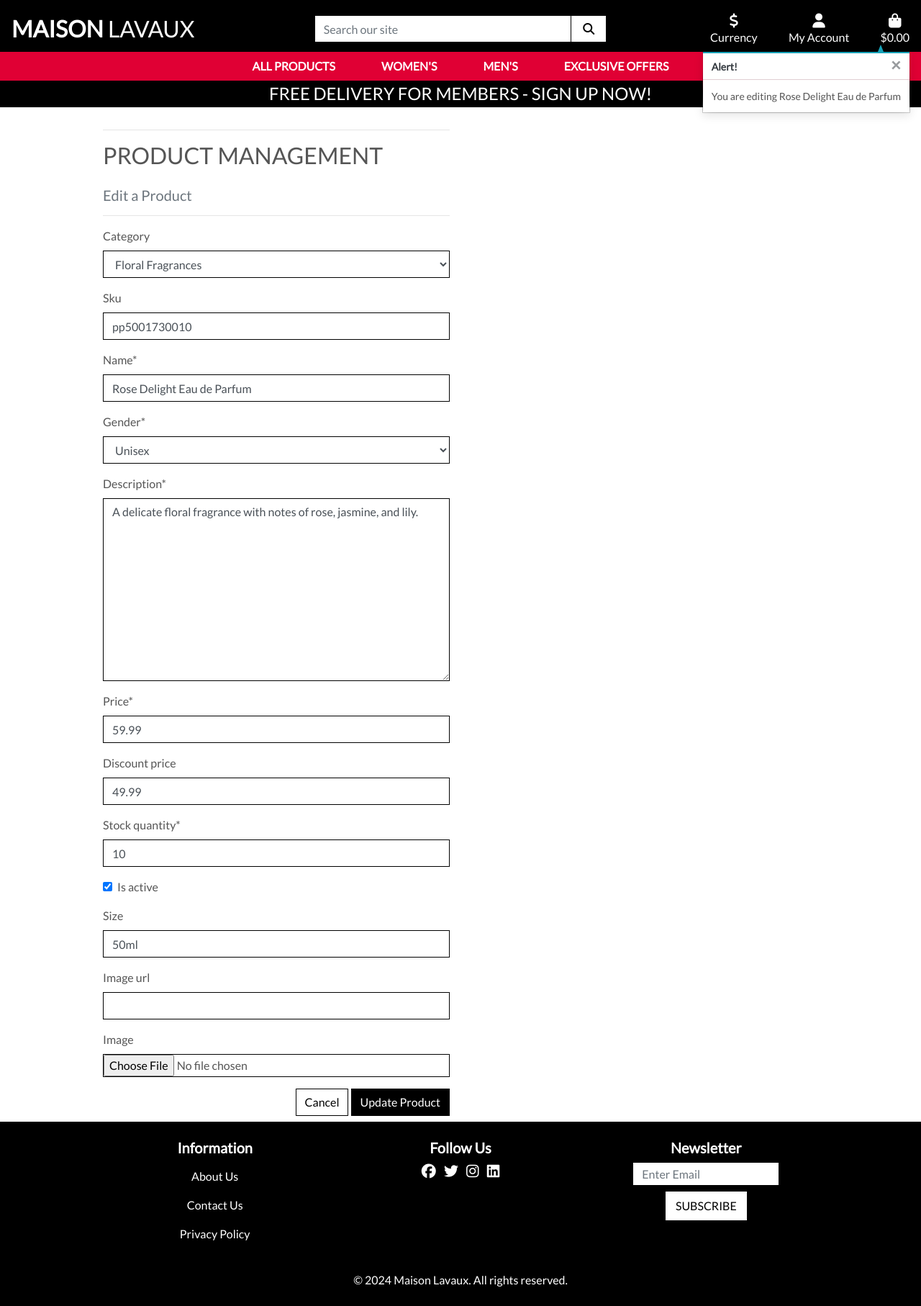
After one commit to jdohertydev/maison_lavaux, a Django app: page /products/edit/1/ in a window 1280 px wide. The commit adds this page. Shown: the whole page at 72% size. Run offline with Django 3.2, Linux system fonts and the light colour scheme; data comes from the database, SQL or seed files in the repository; some libraries are stand-ins or nearby versions.

```diff
--- /dev/null
+++ b/products/templates/products/edit_product.html
@@ -0,0 +1,37 @@
+{% extends "base.html" %}
+{% load static %}
+
+{% block page_header %}
+    <div class="container header-container">
+        <div class="row">
+            <div class="col"></div>
+        </div>
+    </div>
+{% endblock %}
+
+{% block content %}
+    <div class="overlay"></div>
+    <div class="container">
+        <div class="row">
+            <div class="col-12 col-md-6">
+                <hr>
+                <h2 class="logo-font mb-4">Product Management</h2>
+                <h5 class="text-muted">Edit a Product</h5>
+                <hr>
+            </div>
+        </div>
+
+        <div class="row">
+            <div class="col-12 col-md-6">
+                <form method="POST" action="{% url 'edit_product' product.id %}" class="form mb-2" enctype="multipart/form-data">
+                    {% csrf_token %}
+                    {{ form | crispy }}
+                    <div class="text-right">
+                        <a class="btn btn-outline-black rounded-0" href="{% url 'products' %}">Cancel</a>
+                        <button class="btn btn-black rounded-0" type="submit">Update Product</button>
+                    </div>
+                </form>
+            </div>
+        </div>
+    </div>
+{% endblock %}
--- a/products/urls.py
+++ b/products/urls.py
@@ -8,4 +8,5 @@ urlpatterns = [
     path('<int:product_id>/reviews/<int:review_id>/edit/', views.edit_review, name='edit_review'),
     path('<int:product_id>/reviews/<int:review_id>/delete/', views.delete_review, name='delete_review'),
     path('add/', views.add_product, name='add_product'),
+    path('edit/<int:product_id>/', views.edit_product, name='edit_product'),
 ]
--- a/products/views.py
+++ b/products/views.py
@@ -160,3 +160,26 @@ def add_product(request):
     }
 
     return render(request, template, context)
+
+def edit_product(request, product_id):
+    """ Edit a product in the store """
+    product = get_object_or_404(Product, pk=product_id)
+    if request.method == 'POST':
+        form = ProductForm(request.POST, request.FILES, instance=product)
+        if form.is_valid():
+            form.save()
+            messages.success(request, 'Successfully updated product!')
+            return redirect(reverse('product_detail', args=[product.id]))
+        else:
+            messages.error(request, 'Failed to update product. Please ensure the form is valid.')
+    else:
+        form = ProductForm(instance=product)
+        messages.info(request, f'You are editing {product.name}')
+
+    template = 'products/edit_product.html'
+    context = {
+        'form': form,
+        'product': product,
+    }
+
+    return render(request, template, context)
```
Also changed, not shown: products/templates/products/product_detail.html (+8 -1 lines).
